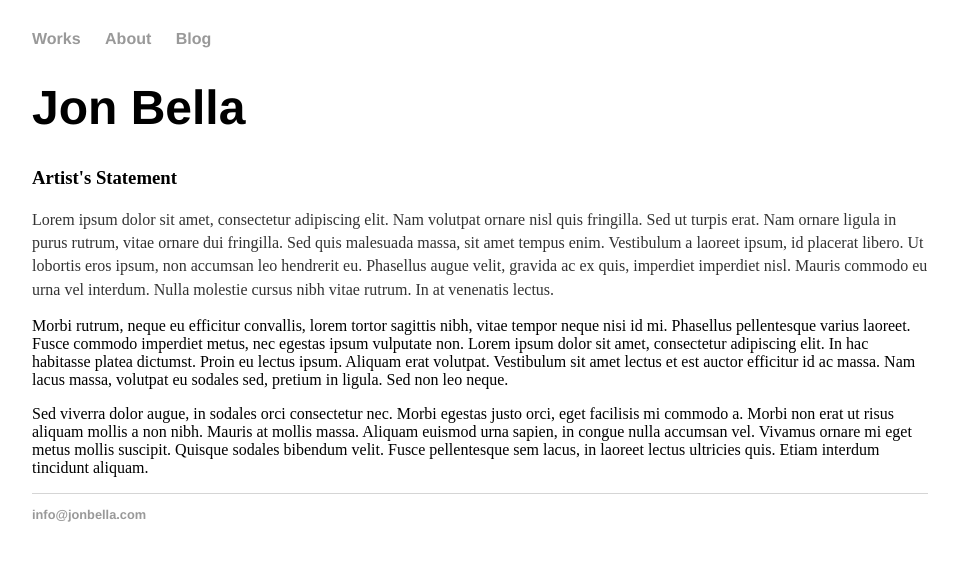
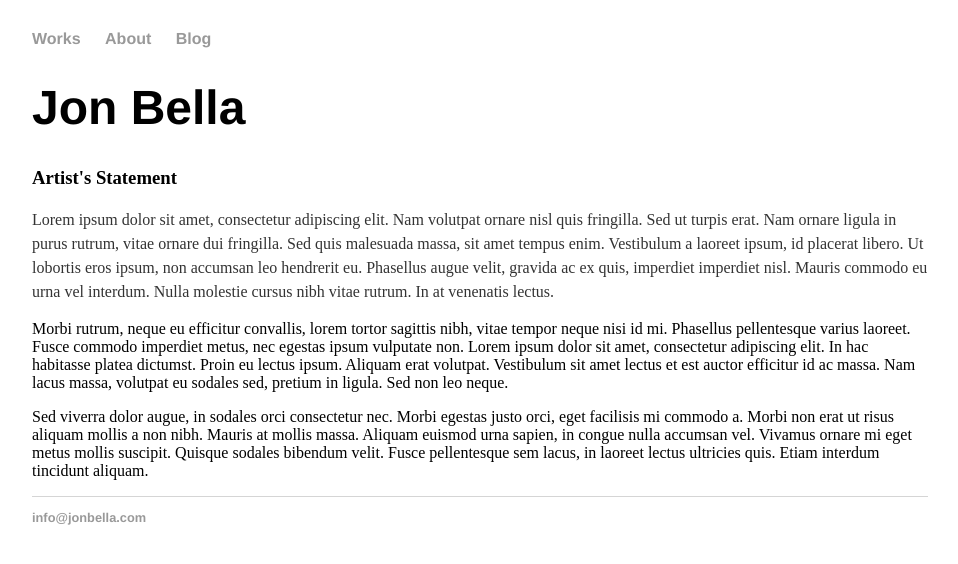
Before and after one commit to jonif0112/jonif0112.github.io, a Jekyll site: the page built from index.html, in a window 1280 px wide. Shown: the top 564 px of the page, without its empty margins (160-1118 px from the left). Built offline with Jekyll 4.4.1, drawn with Linux system fonts in a browser that asks for light colours.

Commit message:
Update main.css

```diff
--- a/css/main.css
+++ b/css/main.css
@@ -25,7 +25,7 @@ h1 {
 }
 p {
     font-size: 1em;
-    line-height: 1.45;
+    line-height: 1.5;
     color: #333;
 }
 footer {
```
